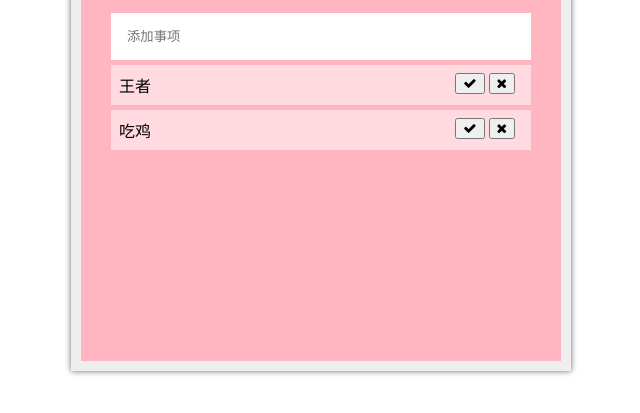
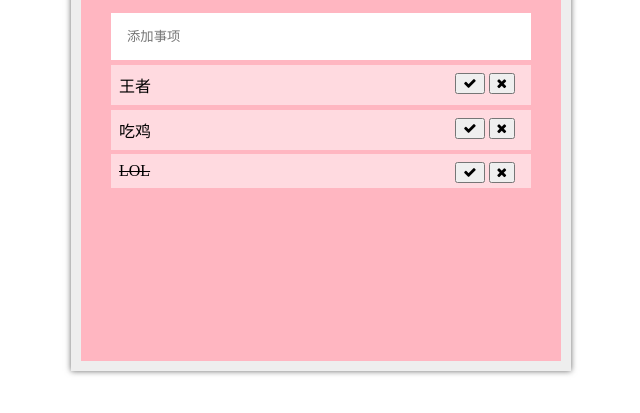
Before and after one commit to yuyinchao/yuyinchao.github.io, a plain HTML site: page V.03/index.html in a window 1280 px wide. Shown: the part 279-692 px from the top of the page, without its empty margins (319-959 px from the left). Drawn offline with nearby package versions, Linux system fonts and the light colour scheme.

Commit message:
Update index.html

```diff
--- a/V.03/index.html
+++ b/V.03/index.html
@@ -93,6 +93,11 @@
 							title: '吃鸡',
 							done:false,
 						},
+						{
+							id: 3,
+							title: 'LOL',
+							done:true,
+						}
 					],
 					nextTodoId: 4
 				},
```
